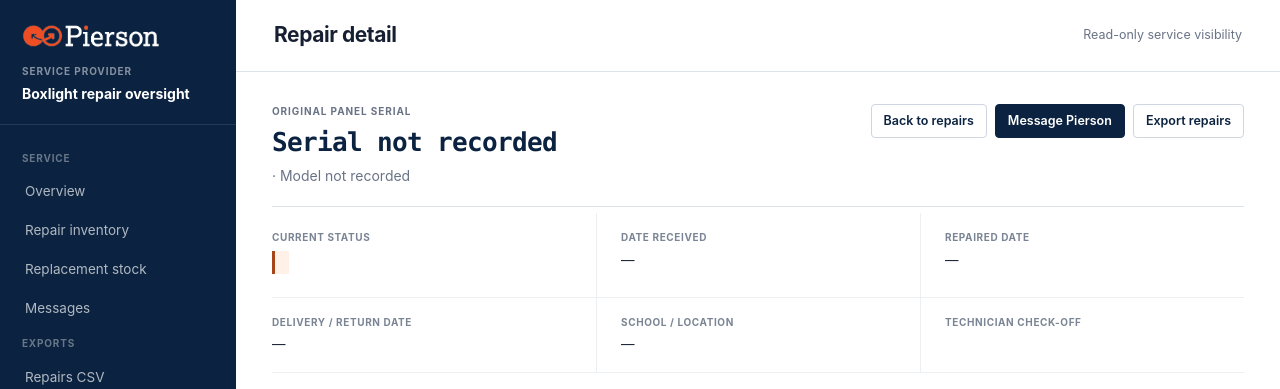
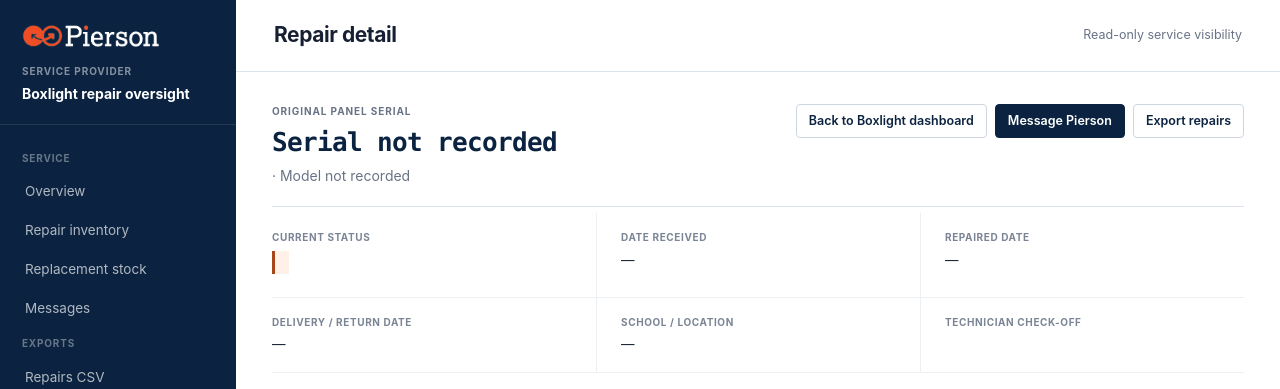
Before and after one commit to jralleman12A/pierson-repairs, a Python web app: template templates/boxlight/repair_detail.html in a window 1280 px wide. Shown: the top 389 px of the page. Run offline with Jinja, Linux system fonts and the light colour scheme; the template is opened without the code that fills it, so the values that code supplies are empty.

Commit message:
Fix Boxlight repair detail back button

```diff
--- a/templates/boxlight/repair_detail.html
+++ b/templates/boxlight/repair_detail.html
@@ -10,7 +10,7 @@
         <div class="detail-sub">{{ unit.intake_id }} · {{ unit.model or 'Model not recorded' }}</div>
     </div>
     <div class="actions">
-        <a class="btn" href="{{ url_for('boxlight_repairs') }}">Back to repairs</a>
+        <a class="btn" href="{{ url_for('boxlight_dashboard') }}">Back to Boxlight dashboard</a>
         <a class="btn primary" href="{{ url_for('boxlight_messages', unit_id=unit.id) }}">Message Pierson</a>
         <a class="btn" href="{{ url_for('boxlight_export_repairs') }}">Export repairs</a>
     </div>
```
